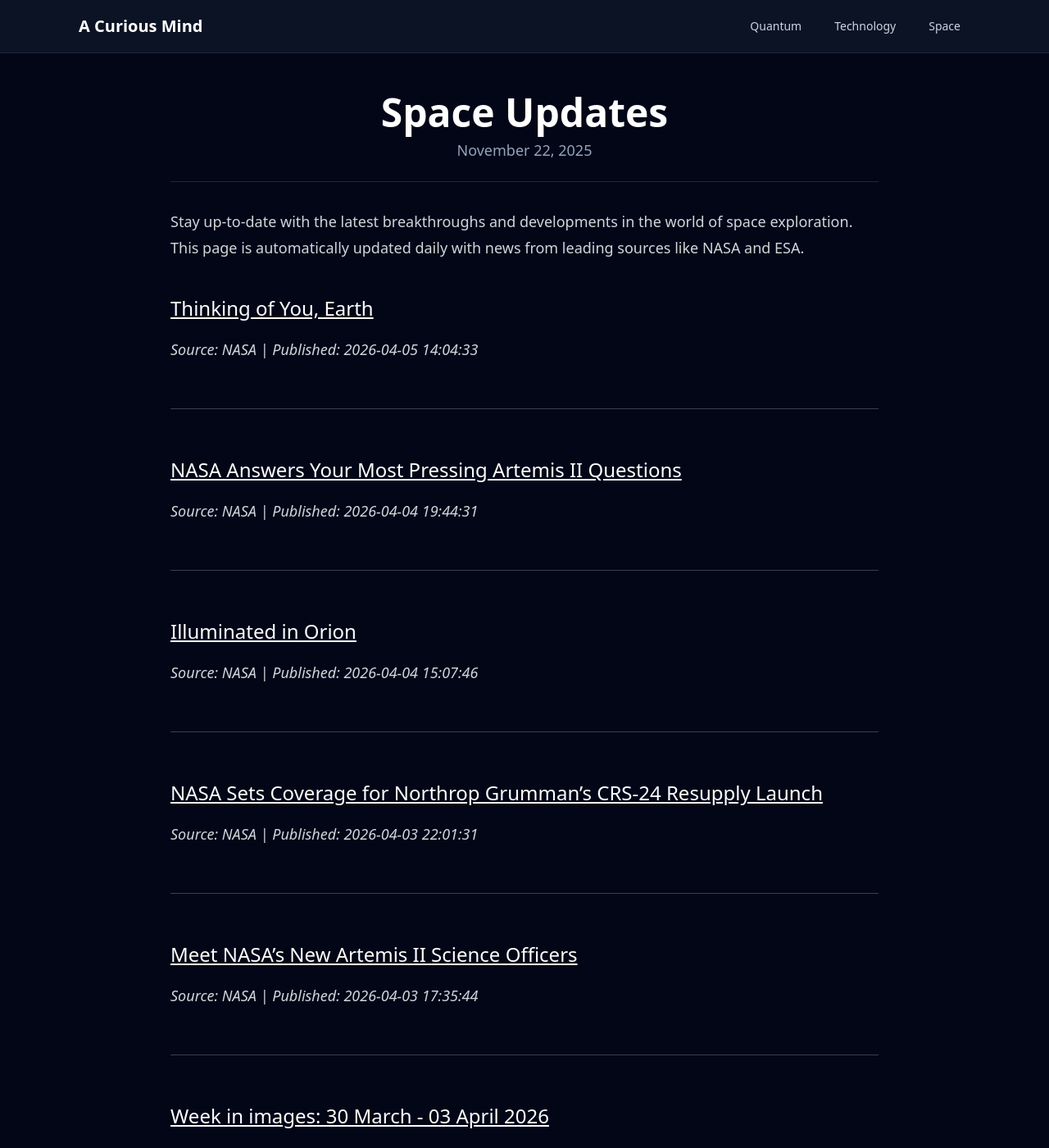
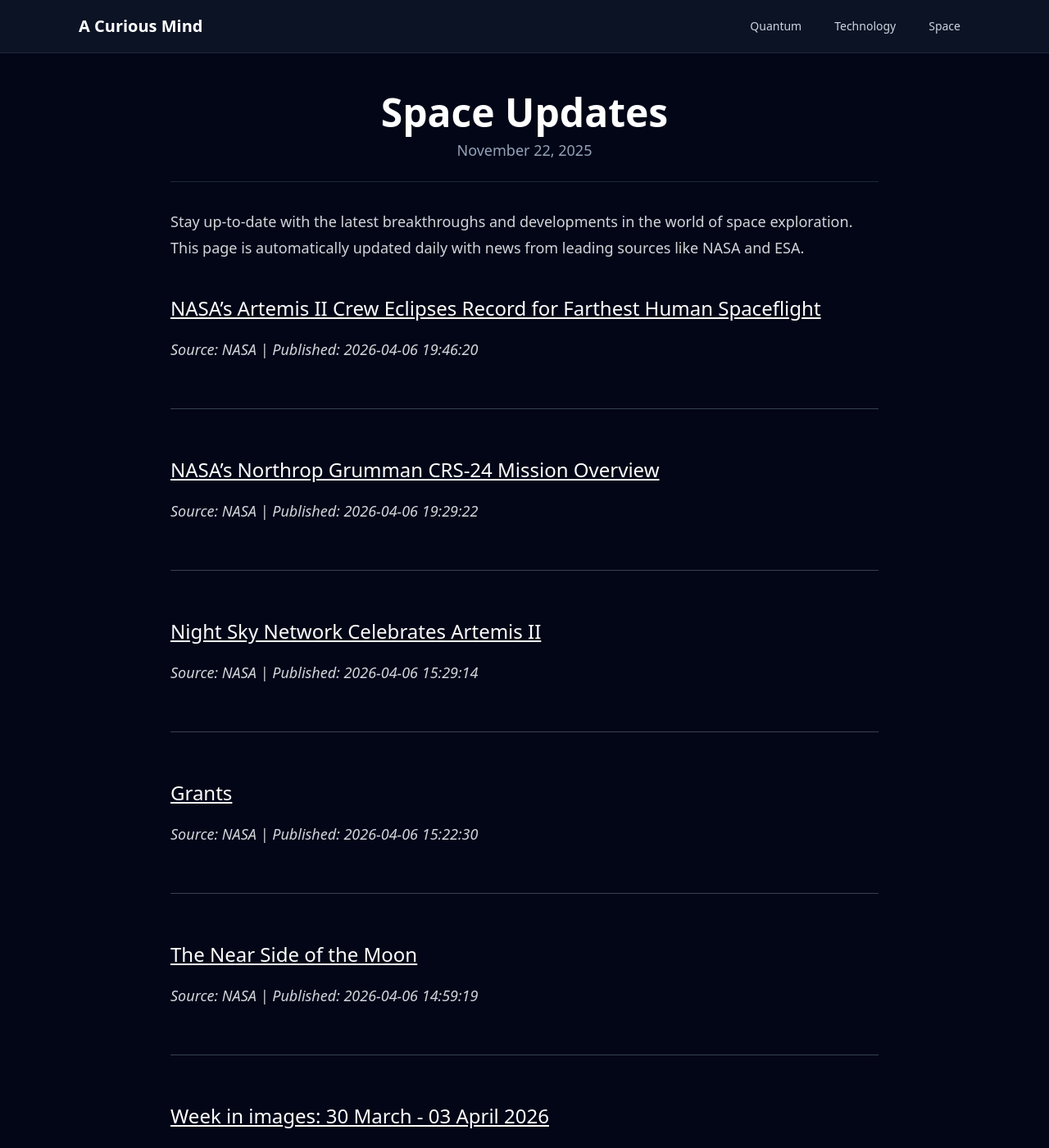
Before and after one commit to onehl7/onehl7.github.io, a Jekyll site: the page built from _posts/2025-11-22-space-updates.md, in a window 1280 px wide and 1400 px high. Shown: the whole window at 82% size. Built offline with Jekyll 4.4.1, drawn with Linux system fonts in a browser that asks for light colours; nearby versions of some CDN libraries.

Commit message:
Update space news data

```diff
--- a/_data/space_news.json
+++ b/_data/space_news.json
@@ -1,33 +1,33 @@
 [
   {
     "source": "NASA",
-    "title": "Thinking of You, Earth",
-    "link": "https://www.nasa.gov/image-article/thinking-of-you-earth/",
-    "published": "2026-04-05 14:04:33"
+    "title": "NASA\u2019s Artemis II Crew Eclipses Record for Farthest Human Spaceflight",
+    "link": "https://www.nasa.gov/news-release/nasas-artemis-ii-crew-eclipses-record-for-farthest-human-spaceflight/",
+    "published": "2026-04-06 19:46:20"
   },
   {
     "source": "NASA",
-    "title": "NASA Answers Your Most Pressing Artemis II Questions",
-    "link": "https://www.nasa.gov/missions/nasa-answers-your-most-pressing-artemis-ii-questions/",
-    "published": "2026-04-04 19:44:31"
+    "title": "NASA\u2019s Northrop Grumman CRS-24\u00a0Mission Overview",
+    "link": "https://www.nasa.gov/missions/station/nasas-northrop-grumman-crs-24-mission-overview/",
+    "published": "2026-04-06 19:29:22"
   },
   {
     "source": "NASA",
-    "title": "Illuminated in Orion",
-    "link": "https://www.nasa.gov/image-article/illuminated-in-orion/",
-    "published": "2026-04-04 15:07:46"
+    "title": "Night Sky Network Celebrates Artemis II",
+    "link": "https://science.nasa.gov/solar-system/skywatching/night-sky-network/night-sky-network-celebrates-artemis-ii/",
+    "published": "2026-04-06 15:29:14"
   },
   {
     "source": "NASA",
-    "title": "NASA Sets Coverage for Northrop Grumman\u2019s CRS-24 Resupply Launch",
-    "link": "https://www.nasa.gov/news-release/nasa-sets-coverage-for-northrop-grummans-crs-24-resupply-launch/",
-    "published": "2026-04-03 22:01:31"
+    "title": "Grants",
+    "link": "https://www.nasa.gov/centers-and-facilities/grants-2/",
+    "published": "2026-04-06 15:22:30"
   },
   {
     "source": "NASA",
-    "title": "Meet NASA\u2019s New Artemis II Science Officers",
-    "link": "https://science.nasa.gov/missions/artemis/meet-nasas-new-artemis-ii-science-officers/",
-    "published": "2026-04-03 17:35:44"
+    "title": "The Near Side of the Moon",
+    "link": "https://www.nasa.gov/image-article/the-near-side-of-the-moon/",
+    "published": "2026-04-06 14:59:19"
   },
   {
     "source": "ESA",
```
